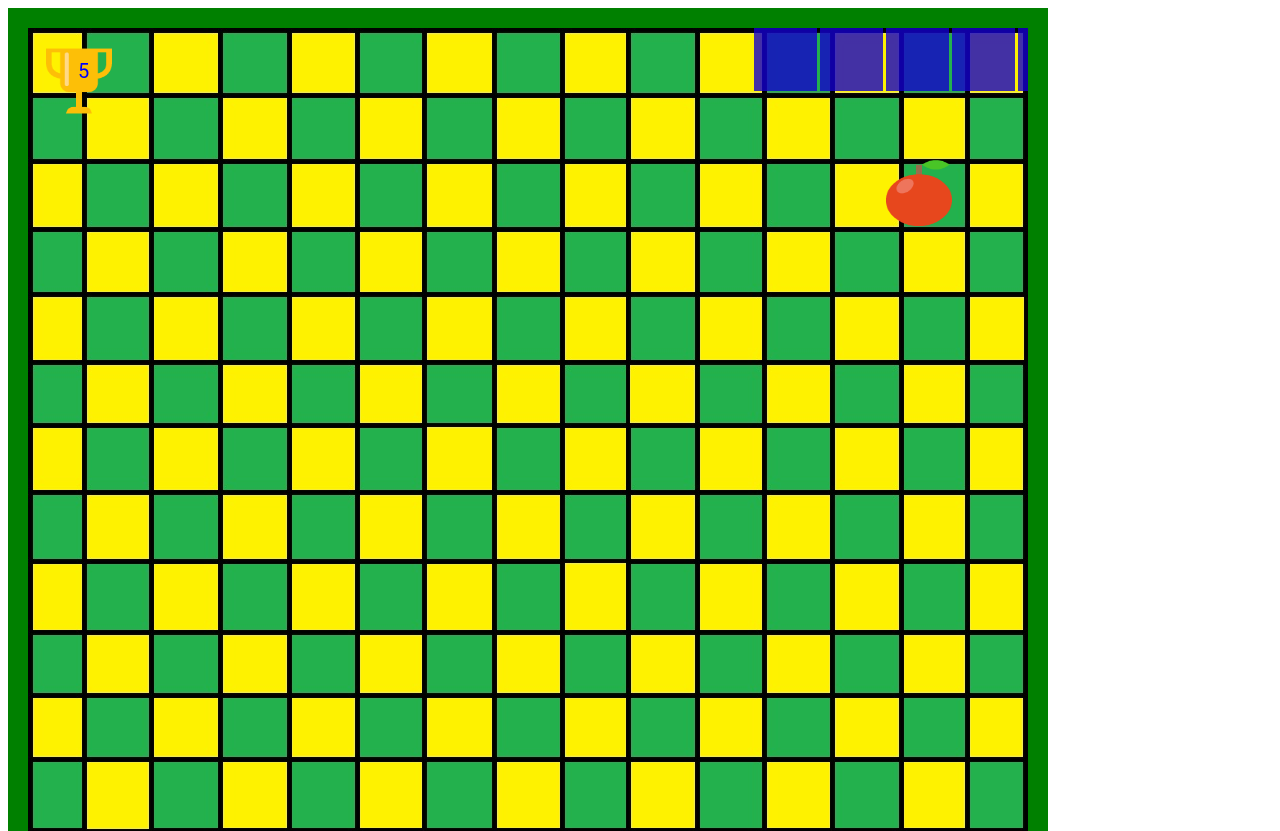
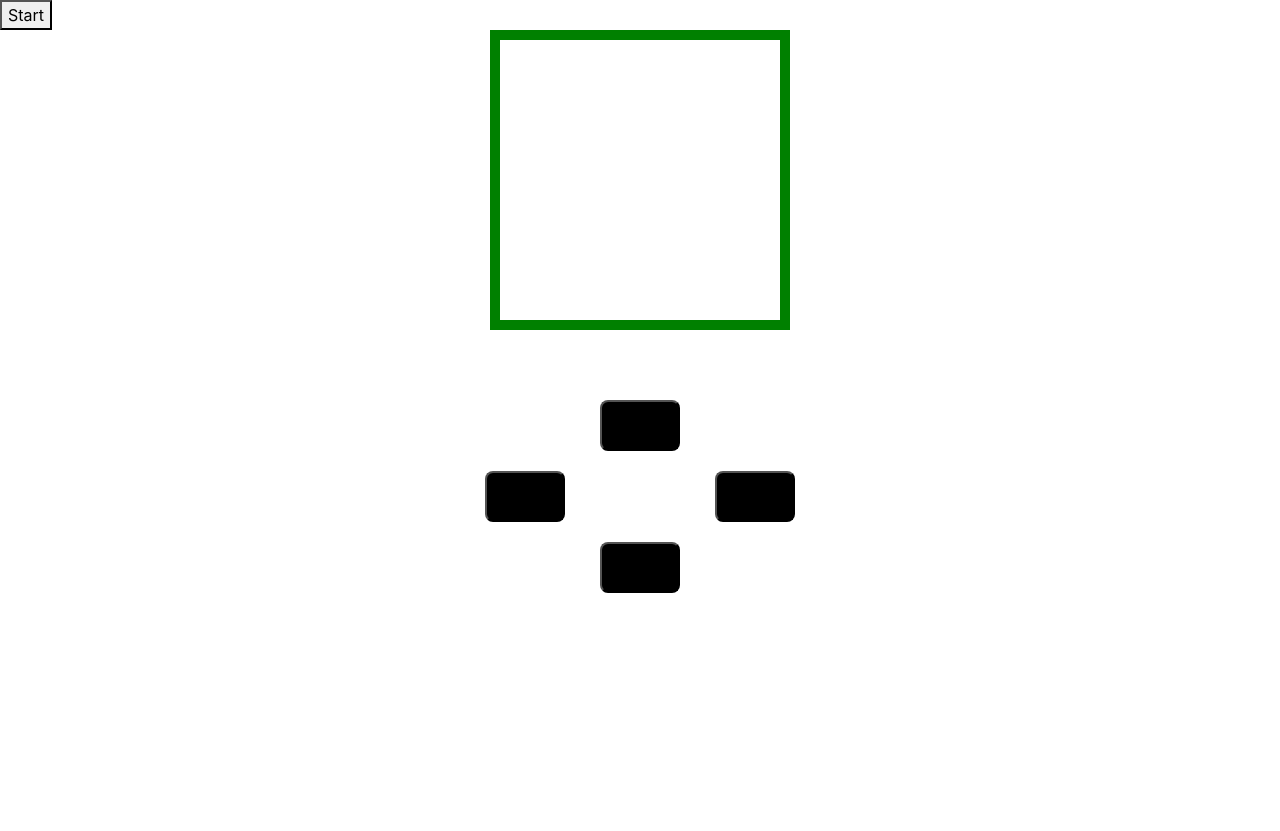
Before and after one commit to himanshu010/snake-game, a plain HTML site: page index.html in a window 1280 px wide. Shown: the top 831 px of the page. After the commit the page ends 800 px from the top, so only its background shows below. Drawn offline with nearby package versions, Linux system fonts and the light colour scheme.

Commit message:
initial commit

```diff
--- a/index.html
+++ b/index.html
@@ -6,9 +6,34 @@
     <title>Document</title>
 
     <link rel="stylesheet" type="text/css" href="./style.css" />
+    <link
+      rel="stylesheet"
+      href="https://maxcdn.bootstrapcdn.com/bootstrap/4.5.0/css/bootstrap.min.css"
+    />
   </head>
   <body>
-    <canvas id="mycanvas"> </canvas>
+    <button id="start" type="button">Start</button>
+    <button id="reset" type="button">Restart</button>
+
+    <div class="canvascon">
+      <canvas id="mycanvas"> </canvas>
+    </div>
+    <div id="gameover">Game Over!<br />Click Restart to Play Again</div>
+    <div class="keypad">
+      <div class="buttons">
+        <div class="row row1">
+          <button class="up" id="up">up</button>
+        </div>
+        <div class="row row2">
+          <button class="left" id="left">left</button>
+          <button class="right" id="right">right</button>
+        </div>
+        <div class="row row3">
+          <button class="down" id="down">down</button>
+        </div>
+      </div>
+    </div>
+
     <script src="script.js"></script>
   </body>
 </html>
--- a/script.js
+++ b/script.js
@@ -1,135 +1,5 @@
-// function init() {
-//   var canvas = document.getElementById("mycanvas");
-//   W = canvas.width = 1000;
-//   H = canvas.height = 1000;
-//   pen = canvas.getContext("2d");
-//   cs = 67;
-//   game_over = false;
-//   food = getRandomFood();
-
-//   snake = {
-//     init_length: 5,
-//     color: "blue",
-//     cells: [],
-//     direction: "right",
-//     createSnake: function () {
-//       for (var i = this.init_length; i > 0; i--) {
-//         this.cells.push({ x: i, y: 0 });
-//       }
-//     },
-
-//     drawSnake: function () {
-//       var gradient1 = pen.createLinearGradient(50, 10, 700, 10);
-//       gradient1.addColorStop(0, "aqua");
-//       gradient1.addColorStop(1, "rgba(20, 00, 205, 0.8)");
-//       pen.fillStyle = gradient1;
-//       for (var i = 0; i < this.cells.length; i++) {
-//         pen.fillRect(
-//           this.cells[i].x * cs,
-//           this.cells[i].y * cs,
-//           cs - 2,
-//           cs - 2
-//         );
-//       }
-//     },
-
-//     updateSnake: function () {
-//       var headX = this.cells[0].x;
-//       var headY = this.cells[0].y;
-
-//       if (headX === food.x && headY === food.y) {
-//         console.log("Food Eaten");
-//         food = getRandomFood();
-//       } else {
-//         this.cells.pop();
-//       }
-
-//       var nextX, nextY;
-//       if (this.direction === "right") {
-//         nextX = headX + 1;
-//         nextY = headY;
-//       } else if (this.direction === "left") {
-//         nextX = headX - 1;
-//         nextY = headY;
-//       } else if (this.direction === "down") {
-//         nextX = headX;
-//         nextY = headY + 1;
-//       } else {
-//         nextX = headX;
-//         nextY = headY - 1;
-//       }
-
-//       this.cells.unshift({ x: nextX, y: nextY });
-//       var last_X = Math.round(W / cs);
-//       var last_Y = Math.round(H / cs);
-
-//       if (
-//         this.cells[0].y < 0 ||
-//         this.cells[0].y > last_Y ||
-//         this.cells[0].x < 0 ||
-//         this.cells[0].x > last_X
-//       ) {
-//         game_over = true;
-//       }
-//     },
-//   };
-//   snake.createSnake();
-
-//   function keypressed(e) {
-//     console.log(e);
-
-//     if (e.key === "ArrowRight" || e.key === "d" || e.key === "D") {
-//       snake.direction = "right";
-//     } else if (e.key === "ArrowLeft" || e.key === "a" || e.key === "A") {
-//       snake.direction = "left";
-//     } else if (e.key === "ArrowDown" || e.key === "s" || e.key === "S") {
-//       snake.direction = "down";
-//     } else if (e.key === "ArrowUp" || e.key === "w" || e.key === "W") {
-//       snake.direction = "up";
-//     }
-
-//     // console.log(snake.direction);
-//   }
-
-//   document.addEventListener("keydown", keypressed);
-// }
-
-// function draw() {
-//   pen.clearRect(0, 0, W, H);
-//   snake.drawSnake();
-//   pen.fillStyle = food.color;
-//   pen.fillRect(food.x * cs, food.y * cs, cs, cs);
-// }
-
-// function getRandomFood() {
-//   var foodX = Math.round((Math.random() * (W - cs)) / cs);
-//   var foodY = Math.round((Math.random() * (H - cs)) / cs);
-
-//   var food = {
-//     x: foodX,
-//     y: foodY,
-//     color: "red",
-//   };
-
-//   return food;
-// }
-
-// function update() {
-//   snake.updateSnake();
-// }
-
-// function gameloop() {
-//   if (game_over === true) {
-//     clearInterval(f);
-//   }
-//   draw();
-//   update();
-// }
-
-// init();
-// gameloop();
-
-// var f = setInterval(gameloop, 100);
+var start = document.getElementById("start");
+var reset = document.getElementById("reset");
 
 function init() {
   canvas = document.getElementById("mycanvas");
@@ -138,6 +8,10 @@ function init() {
   cs = 66;
   game_over = false;
   score = 5;
+  var up = document.getElementById("up");
+  var left = document.getElementById("left");
+  var right = document.getElementById("right");
+  var down = document.getElementById("down");
 
   //Create a Image Object for food
   food_img = new Image();
@@ -167,12 +41,7 @@ function init() {
       gradient1.addColorStop(1, "rgba(20, 00, 205, 0.8)");
       pen.fillStyle = gradient1;
       for (var i = 0; i < this.cells.length; i++) {
-        pen.fillRect(
-          this.cells[i].x * cs,
-          this.cells[i].y * cs,
-          cs - 3,
-          cs - 3
-        );
+        pen.fillRect(this.cells[i].x * cs, this.cells[i].y * cs, cs, cs);
       }
     },
 
@@ -221,26 +90,55 @@ function init() {
       ) {
         game_over = true;
       }
+
+      var f = this.cells[0].x;
+      var k = this.cells[0].y;
+
+      for (var i = 1; i < this.cells.length; i++) {
+        if (f == this.cells[i].x && k == this.cells[i].y) {
+          console.log("game over");
+          game_over = true;
+          return;
+        }
+      }
     },
   };
 
   snake.createSnake();
   //Add a Event Listener on the Document Object
   function keyPressed(e) {
-    //Conditional Statments
-    if (e.key == "ArrowRight") {
+    if (e.key == "ArrowRight" && snake.direction !== "left") {
       snake.direction = "right";
-    } else if (e.key == "ArrowLeft") {
+    } else if (e.key == "ArrowLeft" && snake.direction !== "right") {
       snake.direction = "left";
-    } else if (e.key == "ArrowDown") {
+    } else if (e.key == "ArrowDown" && snake.direction !== "up") {
       snake.direction = "down";
-    } else {
+    } else if (e.key == "ArrowUp" && snake.direction !== "down") {
       snake.direction = "up";
     }
-    console.log(snake.direction);
   }
 
   document.addEventListener("keydown", keyPressed);
+  up.onclick = function () {
+    if (snake.direction !== "down") {
+      snake.direction = "up";
+    }
+  };
+  left.onclick = function () {
+    if (snake.direction !== "right") {
+      snake.direction = "left";
+    }
+  };
+  right.onclick = function () {
+    if (snake.direction !== "left") {
+      snake.direction = "right";
+    }
+  };
+  down.onclick = function () {
+    if (snake.direction !== "up") {
+      snake.direction = "down";
+    }
+  };
 }
 
 function draw() {
@@ -275,17 +173,30 @@ function getRandomFood() {
   };
   return food;
 }
-
+// start1.onclick = function () {
+//   var f = setInterval(gameloop, 100);
+// };
+var go = document.getElementById("gameover");
+go.style.display = "none";
 function gameloop() {
   if (game_over == true) {
-    clearInterval(f);
-    alert("Game Over");
+    clearInterval(gameloop);
+    // game_over_true();
+    go.style.display = "block";
+
     return;
   }
   draw();
   update();
 }
-
+reset.style.display = "none";
+reset.onclick = function () {
+  init();
+};
 init();
-
-var f = setInterval(gameloop, 100);
+start.onclick = function () {
+  // init();
+  var f = setInterval(gameloop, 100);
+  start.style.display = "none";
+  reset.style.display = "block";
+};
--- a/style.css
+++ b/style.css
@@ -1,6 +1,88 @@
+.canvascon {
+  display: flex;
+  justify-content: center;
+}
+
 #mycanvas {
-  width: 1000px;
-  height: 1000px;
-  background-image: url(./Assets/bg.jpg);
-  border: 20px solid green;
+  width: 300px;
+  height: 300px;
+  /* background-image: url(./Assets/bg.jpg); */
+  border: 10px solid green;
 }
+
+.keypad {
+  display: flex;
+  justify-content: center;
+}
+
+.buttons {
+  margin: 60px;
+  display: block;
+  justify-content: center;
+  min-height: 100px;
+  /* background-color: black; */
+  color: grey;
+  font-size: 30px;
+  width: 300px;
+}
+
+.row1 {
+  display: flex;
+  justify-content: center;
+}
+.row2 {
+  display: flex;
+  justify-content: space-between;
+}
+.row3 {
+  display: flex;
+  justify-content: center;
+}
+
+.up {
+  margin: 10px;
+  background-color: black;
+  border-radius: 8px;
+  width: 80px;
+  display: flex;
+  justify-content: center;
+  align-items: center;
+}
+
+.down {
+  margin: 10px;
+  background-color: black;
+  border-radius: 8px;
+  width: 80px;
+  display: flex;
+  justify-content: center;
+  align-items: center;
+}
+.left {
+  margin: 10px;
+  background-color: black;
+  border-radius: 8px;
+  width: 80px;
+  display: flex;
+  justify-content: center;
+  align-items: center;
+}
+.right {
+  margin: 10px;
+  background-color: black;
+  border-radius: 8px;
+  width: 80px;
+  display: flex;
+  justify-content: center;
+  align-items: center;
+}
+
+@media only screen and (max-width: 600px) {
+  .mycanvas {
+    min-width: 300px !important;
+    min-height: 300px !important;
+  }
+  .keypad {
+    display: block !important;
+  }
+}
```
